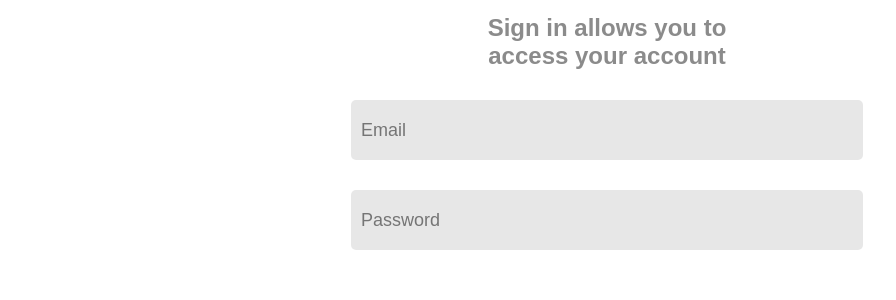
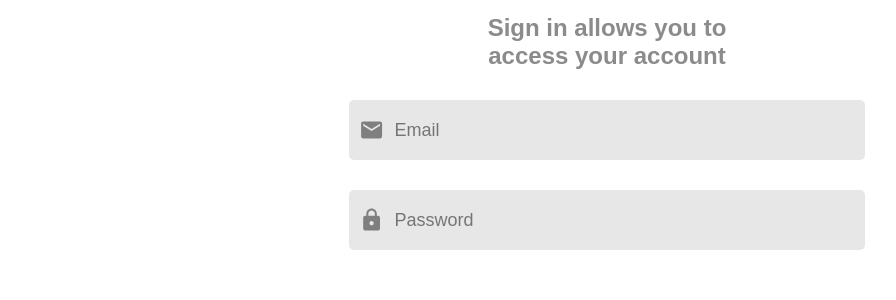
Before and after one commit to pedrop-dev/chess-game, a React (Vite) app: page /signin in a window 1280 px wide. Shown: the part 254-554 px from the top of the page, without its empty margins (33-929 px from the left). Built offline with nearby package versions, Linux system fonts and the light colour scheme.

Commit message:
feat: final style for sign in and sign up pages

```diff
--- a/package.json
+++ b/package.json
@@ -15,6 +15,7 @@
     "react": "^18.2.0",
     "react-dom": "^18.2.0",
     "react-icons": "^4.10.1",
+    "react-pro-sidebar": "^1.1.0-alpha.1",
     "react-router-dom": "^6.14.2",
     "sass": "^1.63.6"
   },
--- a/src/pages/SignIn/SignIn.jsx
+++ b/src/pages/SignIn/SignIn.jsx
@@ -2,6 +2,9 @@ import HeaderAccount from '../../components/HeaderAccount'
 import Footer from '../../components/Footer'
 import '../SignIn/SignIn.scss'
 import '../SignIn/SignInResponsivity.scss'
+
+//Icons
+import { MdEmail, MdLock } from "react-icons/md";
 
 export default function SignIn() {
     return (
@@ -18,17 +21,23 @@ export default function SignIn() {
                 </section>
 
                 <form className="main_form_signin">
+                    <div>
+                        <MdEmail className='email_pass_icons'/>
                         <input
                             type="text"
                             placeholder='Email'
                             className='form_signin_text'
                         />
+                    </div>
 
+                    <div>
+                        <MdLock className='email_pass_icons'/>
                         <input
                             type="text"
                             placeholder='Password'
                             className='form_signin_text'
                         />
+                    </div>
 
                     <input
                         type="submit"
--- a/src/pages/SignIn/SignIn.scss
+++ b/src/pages/SignIn/SignIn.scss
@@ -27,6 +27,34 @@
         display: flex;
         flex-direction: column;
         align-items: center;
+        div {
+            width: 100%;
+            display: flex;
+            flex-direction: row;
+            justify-content: center;
+            align-items: center;
+            .email_pass_icons {
+                height: 60px;
+                font-size: 2.2em;
+                padding-left: 10px;
+                border-radius: 5px 0px 0px 5px;
+                margin-top: 30px;
+                background-color: var.$wm-b10;
+                color: var.$wm-b50;
+            }
+            .form_signin_text {
+                height: 60px;
+                width: 75%;
+                font-size: 18px;
+                margin-top: 30px;
+                padding-left: 10px;
+                border-radius: 0px 5px 5px 0px;
+                border: none;
+                outline: none;
+                color: var.$wm-b50;
+                background-color: var.$wm-b10;
+            }
+        }
         .form_signin_text {
             height: 60px;
             width: 80%;
--- a/src/pages/SignUp/SignUp.jsx
+++ b/src/pages/SignUp/SignUp.jsx
@@ -2,6 +2,9 @@ import HeaderAccount from '../../components/HeaderAccount'
 import Footer from '../../components/Footer'
 import '../SignUp/SignUp.scss'
 import '../SignUp/SignUpResponsivity.scss'
+
+//Icons
+import { MdEmail, MdLock } from "react-icons/md";
 
 export default function SignUp() {
     return (
@@ -18,17 +21,23 @@ export default function SignUp() {
                 </section>
 
                 <form className="main_form_signup">
+                    <div>
+                        <MdEmail className='email_pass_icons'/>
                         <input
                             type="text"
                             placeholder='Email'
                             className='form_signup_text'
                         />
+                    </div>
 
+                    <div>
+                        <MdLock className='email_pass_icons'/>
                         <input
                             type="text"
                             placeholder='Password'
                             className='form_signup_text'
                         />
+                    </div>
 
                     <input
                         type="submit"
--- a/src/pages/SignUp/SignUp.scss
+++ b/src/pages/SignUp/SignUp.scss
@@ -27,18 +27,35 @@
         display: flex;
         flex-direction: column;
         align-items: center;
+        div {
+            width: 100%;
+            display: flex;
+            flex-direction: row;
+            justify-content: center;
+            align-items: center;
+            .email_pass_icons {
+                height: 60px;
+                font-size: 2.2em;
+                padding-left: 10px;
+                border-radius: 5px 0px 0px 5px;
+                margin-top: 30px;
+                background-color: var.$wm-b10;
+                color: var.$wm-b50;
+            }
             .form_signup_text {
                 height: 60px;
-            width: 80%;
+                width: 75%;
                 font-size: 18px;
                 margin-top: 30px;
                 padding-left: 10px;
-            border-radius: 5px;
+                border-radius: 0px 5px 5px 0px;
                 border: none;
                 outline: none;
                 color: var.$wm-b50;
                 background-color: var.$wm-b10;
             }
+        }
+
         .form_signup_submit {
             height: 80px;
             width: 80%;
--- a/src/style/Nav.scss
+++ b/src/style/Nav.scss
@@ -67,7 +67,7 @@
 .nav_res_container {
     height: 100vh;
     width: 100%;
-    display: none;
+    //display: none;
     position: absolute;
     padding-top: 50px;
     background-color: var.$white100;
```
Also changed, not shown: 1 other file (tests, documents, lock files or other folders). Lines whose indentation alone changed are shown as unchanged.
